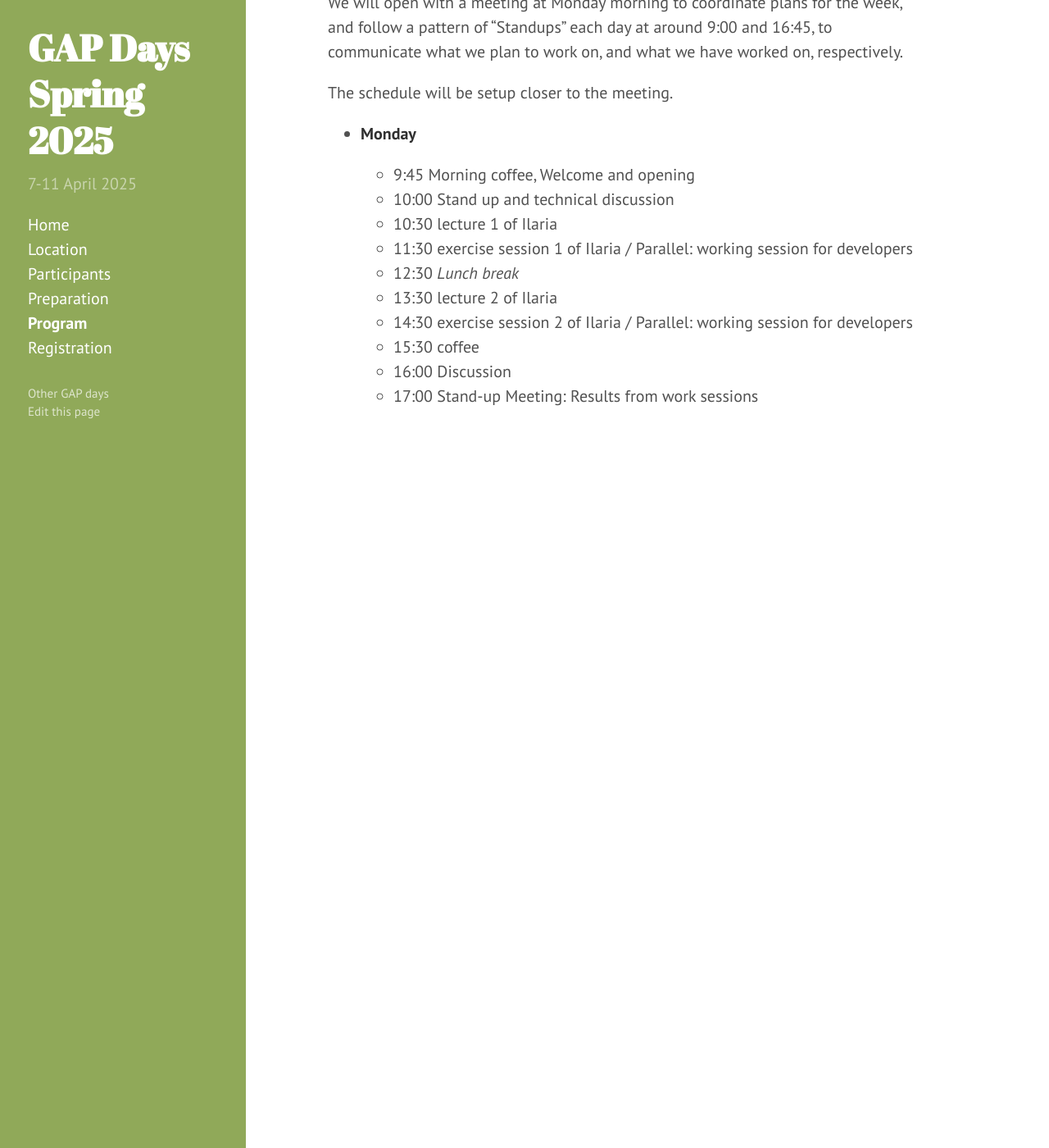
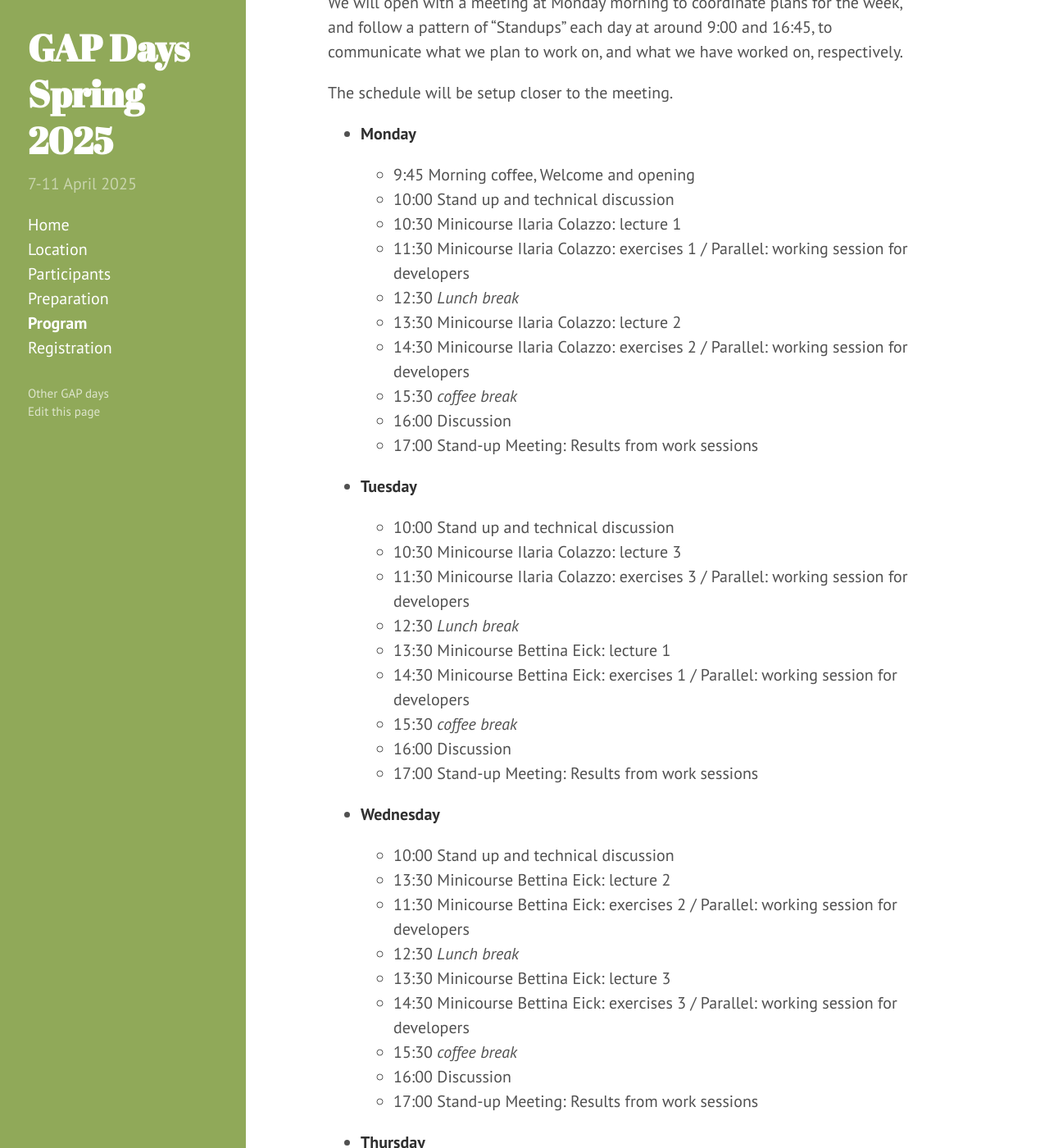
Before and after one commit to gapdays/gapdays2025-spring, a Jekyll site: the page built from program.md, in a window 1280 px wide and 1400 px high, scrolled down 450 px. Shown: the whole window at 82% size. Built offline with Jekyll 4.4.1, drawn with Linux system fonts in a browser that asks for light colours; some of the changed text lies outside the part shown.

Commit message:
updated program

```diff
--- a/program.md
+++ b/program.md
@@ -23,15 +23,60 @@ The schedule will be setup closer to the meeting.
 
   - 9:45 Morning coffee, Welcome and opening
   - 10:00 Stand up and technical discussion
-  - 10:30 lecture 1 of Ilaria
-  - 11:30 exercise session 1 of Ilaria / Parallel: working session for developers
+  - 10:30 Minicourse Ilaria Colazzo: lecture 1
+  - 11:30 Minicourse Ilaria Colazzo: exercises 1 / Parallel: working session for developers
   - 12:30 *Lunch break*
-  - 13:30 lecture 2 of Ilaria
-  - 14:30 exercise session 2 of Ilaria / Parallel: working session for developers
-  - 15:30 coffee
+  - 13:30 Minicourse Ilaria Colazzo: lecture 2
+  - 14:30 Minicourse Ilaria Colazzo: exercises 2 / Parallel: working session for developers
+  - 15:30 *coffee break*
   - 16:00 Discussion
   - 17:00 Stand-up Meeting: Results from work sessions
 
+- **Tuesday**
+
+  - 10:00 Stand up and technical discussion
+  - 10:30 Minicourse Ilaria Colazzo: lecture 3
+  - 11:30 Minicourse Ilaria Colazzo: exercises 3 / Parallel: working session for developers
+  - 12:30 *Lunch break*
+  - 13:30 Minicourse Bettina Eick: lecture 1
+  - 14:30 Minicourse Bettina Eick: exercises 1 / Parallel: working session for developers
+  - 15:30 *coffee break*
+  - 16:00 Discussion
+  - 17:00 Stand-up Meeting: Results from work sessions
+
+- **Wednesday**
+
+  - 10:00 Stand up and technical discussion
+  - 13:30 Minicourse Bettina Eick: lecture 2
+  - 11:30 Minicourse Bettina Eick: exercises 2 / Parallel: working session for developers
+  - 12:30 *Lunch break*
+  - 13:30 Minicourse Bettina Eick: lecture 3
+  - 14:30 Minicourse Bettina Eick: exercises 3 / Parallel: working session for developers
+  - 15:30 *coffee break*
+  - 16:00 Discussion
+  - 17:00 Stand-up Meeting: Results from work sessions
+
+- **Thursday**
+
+  - 10:00 Stand up and technical discussion
+  - 13:30 Minicourse Michel Lavrauw: lecture 1
+  - 11:30 Minicourse Michel Lavrauw: exercises 1 / Parallel: working session for developers
+  - 12:30 *Lunch break*
+  - 13:30 Minicourse Michel Lavrauw: lecture 2
+  - 14:30 Minicourse Michel Lavrauw: exercises 2 / Parallel: working session for developers
+  - 15:30 *coffee break*
+  - 16:00 Discussion
+  - 17:00 Stand-up Meeting: Results from work sessions
+
+- **Friday**
+
+  - 10:00 Stand up and technical discussion
+  - 13:30 Minicourse Michel Lavrauw: lecture 3
+  - 11:30 Minicourse Michel Lavrauw: exercises 3 / Parallel: working session for developers
+  - 12:30 *Lunch break*
+  - 13:30 working session for developers
+  - 14:30 Minicourse Michel Lavrauw: exercises 2 / Parallel: working session for developers
+  - 15:00 coffee and closing
 
 <!--
 
```
